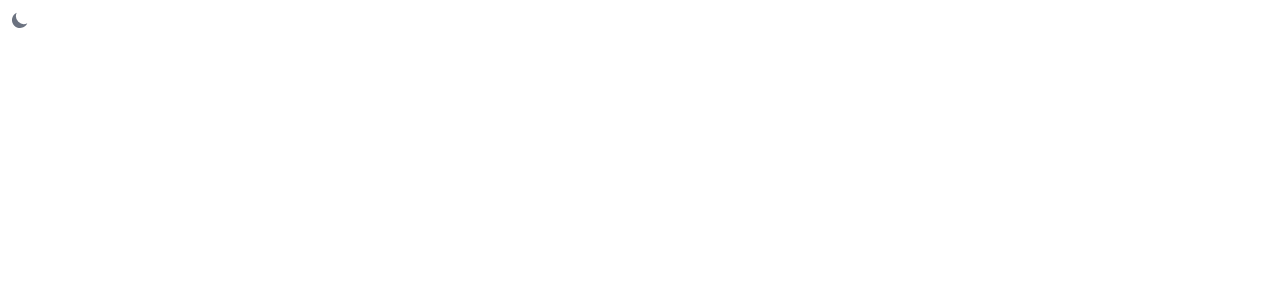
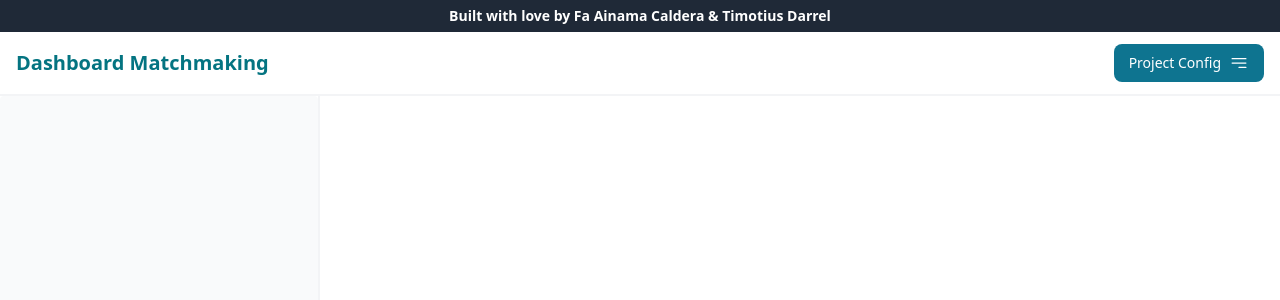
Before and after one commit to Facalder/Matcmaking-System, a React (Vite) app: page / in a window 1280 px wide. Shown: the top 300 px of the page. Built offline with nearby package versions, Linux system fonts and the light colour scheme.

Commit message:
feat(Shell Layout Application): Creating Global Layout application shell and create Command Sidebar and Project Config Drawer

```diff
--- a/package.json
+++ b/package.json
@@ -8,8 +8,9 @@
   },
   "dependencies": {
     "flowbite-react": "^0.10.2",
-    "react": "^17.0.2",
-    "react-dom": "^17.0.2"
+    "react": "^18.2.0",
+    "react-dom": "^18.2.0",
+    "react-icons": "^5.4.0"
   },
   "devDependencies": {
     "@vitejs/plugin-react": "^1.0.7",
--- a/src/App.jsx
+++ b/src/App.jsx
@@ -1,10 +1,11 @@
 import { Button, DarkThemeToggle, Flowbite } from "flowbite-react";
+import GlobalLayout from "./layout/GlobalLayout";
 
 export default function App() {
   return (
     <>
         <Flowbite>
-          <DarkThemeToggle/>
+          <GlobalLayout/>
         </Flowbite>
     </>
   )
--- /dev/null
+++ b/src/components/CommandSidebar.jsx
@@ -0,0 +1,11 @@
+"use client"
+
+import { Sidebar } from "flowbite-react";
+
+export default function CommandDrawer() {
+    return (
+        <Sidebar className="bg-white border-r-2 border-r-gray-100 w-80">
+
+        </Sidebar>
+    )
+}
--- /dev/null
+++ b/src/components/DashboardNavbar.jsx
@@ -0,0 +1,36 @@
+"use client"
+import { useState } from "react";
+import { Button, Navbar } from "flowbite-react";
+import { HiBars3BottomRight } from "react-icons/hi2";
+import ProjectConfigDrawer from "./ProjectConfigDrawer";
+
+export default function DashboardNavbar() {
+  const [drawerIsOpen, setDrawerIsOpen] = useState(false)
+
+  const handleDrawerClose = () => setDrawerIsOpen(false)
+
+  return (
+    <>
+      <div className="flex justify-center bg-gray-800 py-1.5 w-full">
+        <span className="font-semibold text-sm text-white">Built with love by Fa Ainama Caldera & Timotius Darrel</span>
+      </div>
+      <Navbar fluid className="top-0 sticky py-3 border-b-2 border-b-gray-100">
+        <Navbar.Brand>
+          <span className="font-bold text-teal-600 text-xl whitespace-nowrap">
+            Dashboard Matchmaking
+          </span>
+        </Navbar.Brand>
+        <div className="flex md:order-2">
+          <Button size="sm" onClick={() => setDrawerIsOpen(true)}>
+            Project Config
+            <HiBars3BottomRight className="ml-2 w-5 h-5" />
+          </Button>
+        </div>
+      </Navbar>
+      <ProjectConfigDrawer
+        drawerIsOpen={drawerIsOpen}
+        close={handleDrawerClose}
+      />
+    </>
+  );
+}
--- /dev/null
+++ b/src/components/ProjectConfigDrawer.jsx
@@ -0,0 +1,19 @@
+"use client"
+
+import { Drawer } from "flowbite-react";
+import { HiOutlineCog8Tooth } from "react-icons/hi2";
+
+export default function ProjectConfigDrawer({ drawerIsOpen, close }) {
+    return (
+        <Drawer open={drawerIsOpen} onClose={close} position="right">
+            <Drawer.Header
+                title="Project Config"
+                titleIcon={HiOutlineCog8Tooth}
+            />
+
+            <Drawer.Items className="p-4">
+
+            </Drawer.Items>
+        </Drawer>
+    )
+}
--- /dev/null
+++ b/src/layout/GlobalLayout.jsx
@@ -0,0 +1,24 @@
+"use client"
+
+import React from 'react';
+import Navbar from '../components/DashboardNavbar';
+import CommandDrawer from '../components/CommandSidebar';
+import DashboardNavbar from '../components/DashboardNavbar';
+
+export default function GlobalLayout({ children }) {
+  return (
+    <>
+      <DashboardNavbar/>
+      <div className="flex h-screen">
+        <CommandDrawer/>
+        <div className="flex flex-col flex-1 dark:bg-gray-800">
+          <main className="flex-1 p-6 overflow-y-auto">
+            <div className="gap-6 grid grid-cols-1 md:grid-cols-2 lg:grid-cols-3">
+              {children}
+            </div>
+          </main>
+        </div>
+      </div>
+    </>
+  );
+}
```
Also changed, not shown: 1 other file (tests, documents, lock files or other folders).
